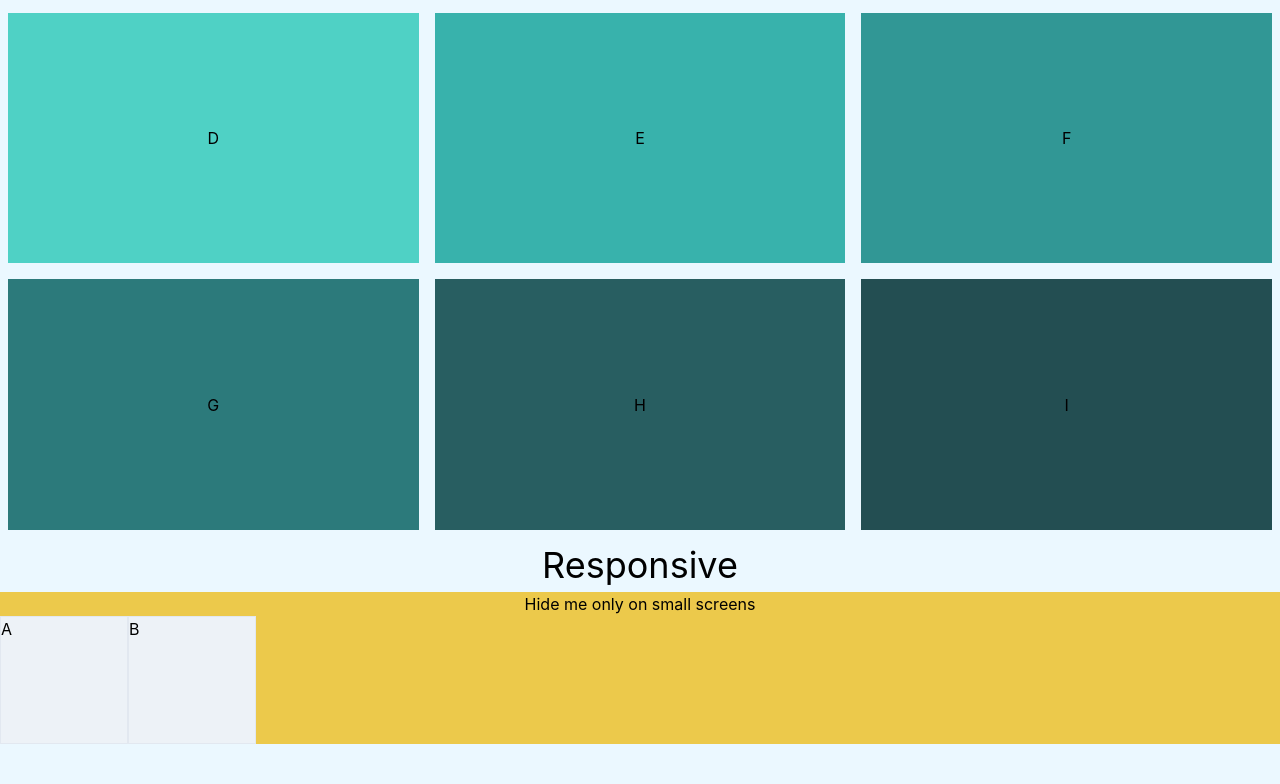
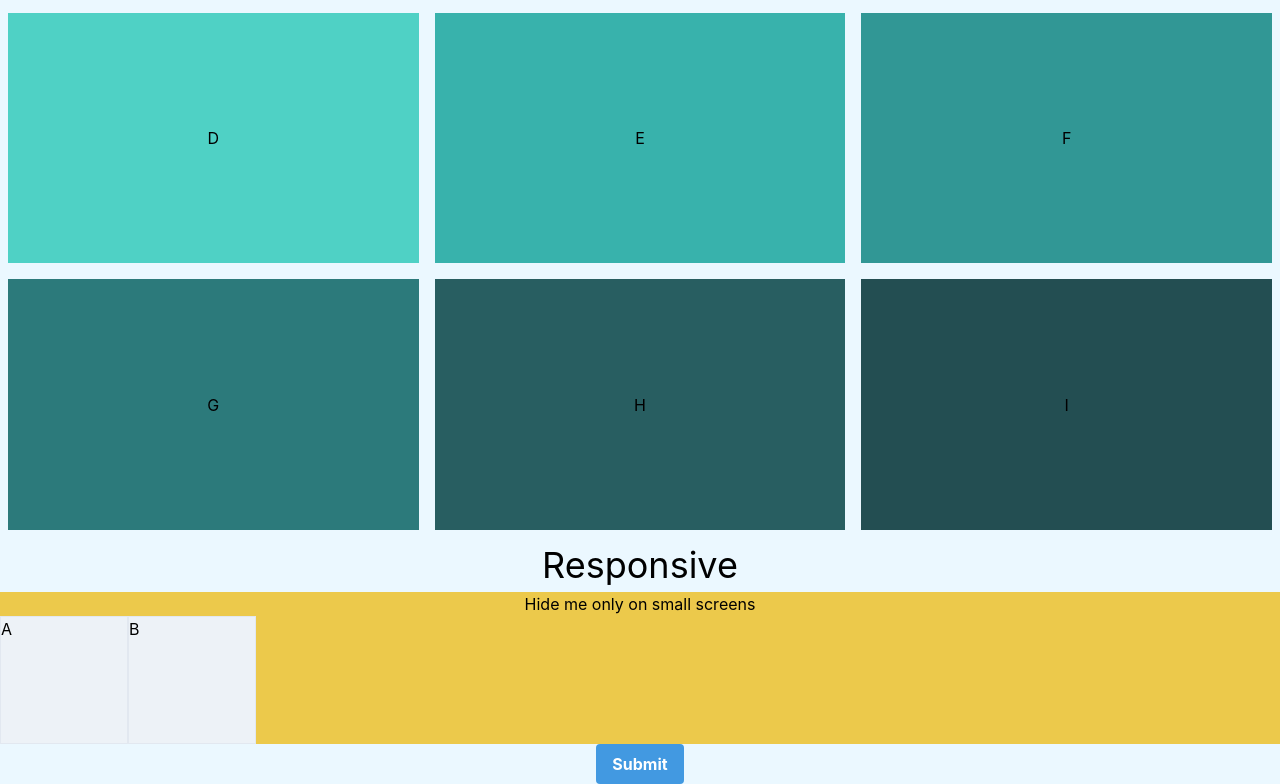
Before and after one commit to muhsenmaqsudi/tailwindcss-progress, a website built with Parcel: page index.html in a window 1280 px wide. Shown: the part 1482-2266 px from the top of the page. Before the commit the page ends 2226 px from the top, so only its background shows below. Built offline with nearby package versions, Linux system fonts and the light colour scheme.

Commit message:
hover modifier

```diff
--- a/index.html
+++ b/index.html
@@ -131,6 +131,10 @@
       <div class="h-32 w-32 bg-gray-200 border">A</div>
       <div class="h-32 w-32 bg-gray-200 border">B</div cl>
     </div>
-    </div>
+
+  </div>
+  <div class="flex justify-center">
+    <button class="bg-blue-500 text-white font-bold py-2 px-4 rounded hover:bg-blue-300 hover:text-red-500">Submit</button>
+  </div>
   </body>
 </html>
```
